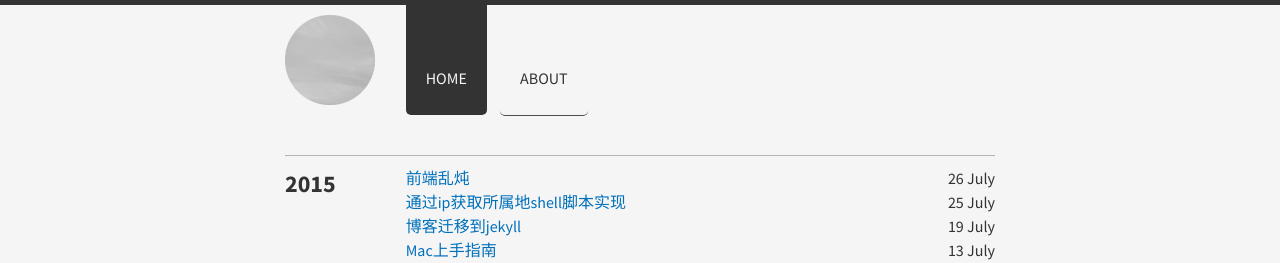
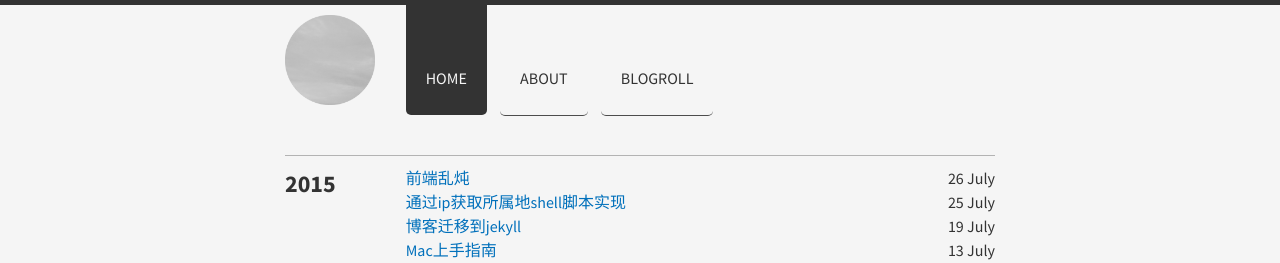
Before and after one commit to Voidly/Voidly.github.io, a Jekyll site: the page built from index.html, in a window 1280 px wide. Shown: the top 263 px of the page. Built offline with Jekyll 4.4.1, drawn with Linux system fonts in a browser that asks for light colours; nearby versions of some CDN libraries; Markdown is read by kramdown in place of the engine named in the settings.

Commit message:
add blogrool

```diff
--- a/_data/links.yml
+++ b/_data/links.yml
@@ -3,3 +3,6 @@
 
 - url: /about
   title: About
+
+- url: /blogroll
+  title: Blogroll
```
